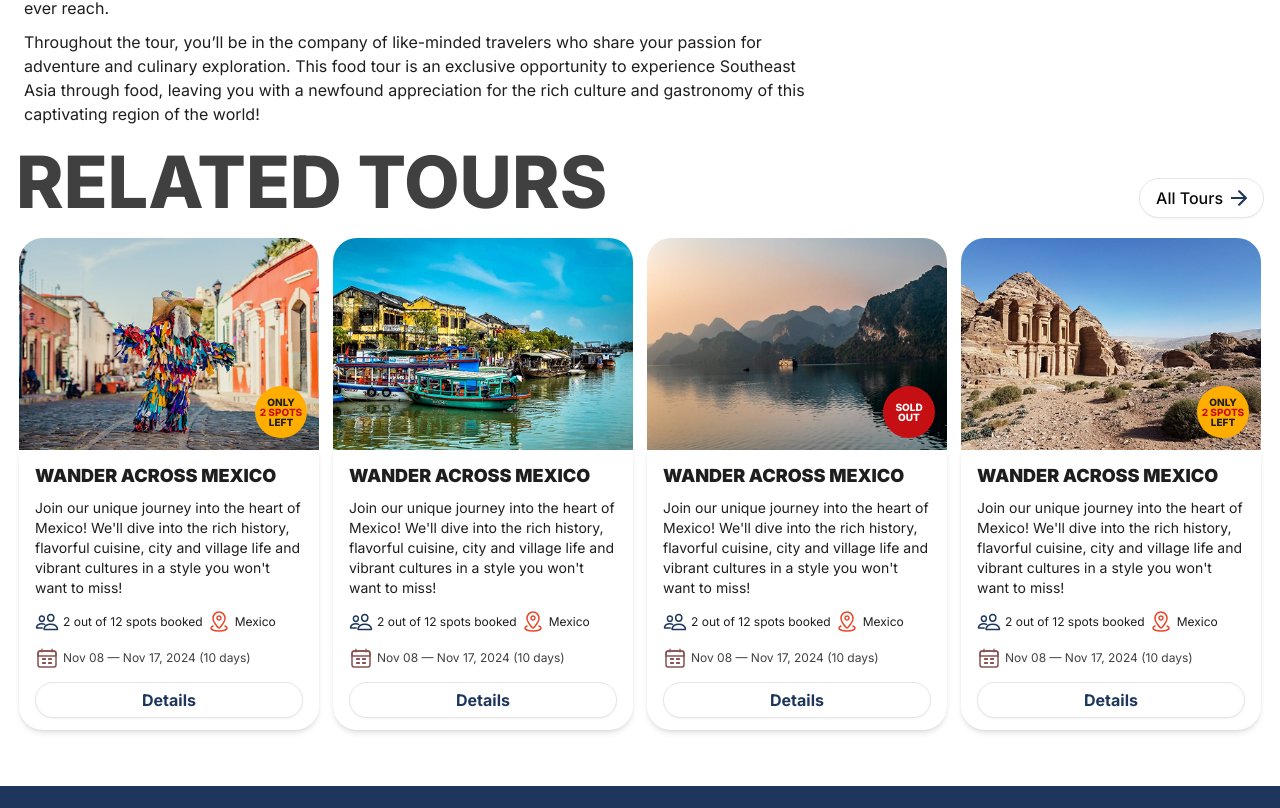
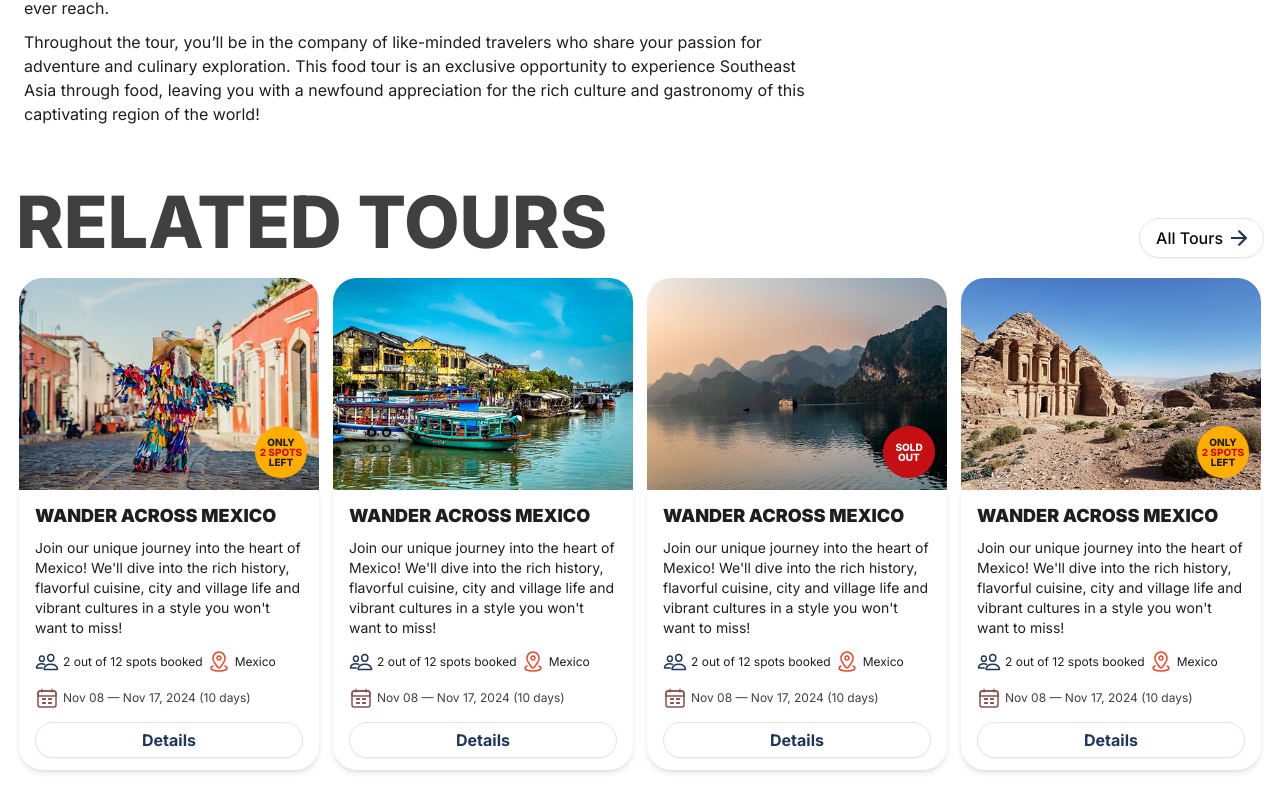
Before and after one commit to Ooozari/wandering-tour-app, a Next.js app: page /tours/details in a window 1280 px wide. Shown: the part 1932-2740 px from the top of the page. Built offline with nearby package versions, Linux system fonts and the light colour scheme.

Commit message:
updated tour details

```diff
--- a/src/views/TourDetails.jsx
+++ b/src/views/TourDetails.jsx
@@ -182,7 +182,7 @@ function TourDetails() {
 
 
                     {/* related tours */}
-                    <div>
+                    <div className='mt-10'>
                         <RelatedTourSmall
                             title='Related Tours' />
                     </div>
```
